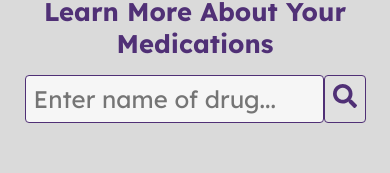
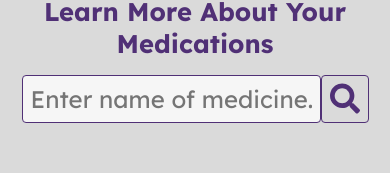
Before and after one commit to AliFares02/pharma-maya, a React (Vite) app: page / in a window 390 px wide. Shown: the part 5498-5671 px from the top of the page. Built offline with nearby package versions, Linux system fonts and the light colour scheme.

Commit message:
fixed styling issues on mobile

```diff
--- a/src/App.css
+++ b/src/App.css
@@ -445,9 +445,25 @@ h6 {
   margin-bottom: 1rem;
 }
 
+.spinner {
+  position: absolute;
+  top: 50%;
+  left: 50%;
+  animation: spin 1s linear infinite;
+}
+
+@keyframes spin {
+  from {
+    transform: translate(-50%, -50%) rotate(0deg);
+  }
+  to {
+    transform: translate(-50%, -50%) rotate(360deg);
+  }
+}
+
 .resources-container input {
   width: fit-content;
-  height: fit-content;
+  height: 3rem;
   background-color: #f6f6f6;
   outline: none;
   border: 1px solid #503076;
@@ -458,13 +474,22 @@ h6 {
 }
 
 .resources-container form button {
-  height: fit-content;
-  width: fit-content;
+  height: 3rem;
+  width: 3rem;
   padding: 0.5rem;
   color: #503076;
-  font-size: clamp(1.5rem, 1.7vw, 2rem) !important;
   border: 1px solid #503076;
   border-radius: 0.25rem;
+  background-color: #dadada;
+  position: relative;
+  display: flex;
+  justify-content: center;
+  align-items: center;
+}
+
+.search-icon {
+  height: 2.2rem;
+  width: 2.2rem;
 }
 
 .hide {
--- a/src/pages/Resources.jsx
+++ b/src/pages/Resources.jsx
@@ -1,6 +1,7 @@
 import axios from "axios";
 import React, { useEffect, useState } from "react";
 import { FaSearch } from "react-icons/fa";
+import { CgSpinner } from "react-icons/cg";
 
 function Resources() {
   const [searchQuery, setSearchQuery] = useState("");
@@ -123,7 +124,7 @@ function Resources() {
       <form onSubmit={handleSearch}>
         <input
           type="text"
-          placeholder="Enter name of drug..."
+          placeholder="Enter name of medicine..."
           onChange={(e) => {
             setSearchQuery(e.target.value);
           }}
@@ -132,14 +133,14 @@ function Resources() {
           disabled={!searchQuery.trim() || isLoading}
           type="submit"
           style={{
-            cursor: isLoading
-              ? "wait"
-              : !searchQuery.trim()
-              ? "default"
-              : "pointer",
+            cursor: isLoading || !searchQuery.trim() ? "default" : "pointer",
           }}
         >
-          {isLoading ? "Searching..." : <FaSearch />}
+          {isLoading ? (
+            <CgSpinner className="spinner search-icon" />
+          ) : (
+            <FaSearch className="search-icon" />
+          )}
         </button>
       </form>
       {error ? <p className="error">{error}</p> : null}
```
